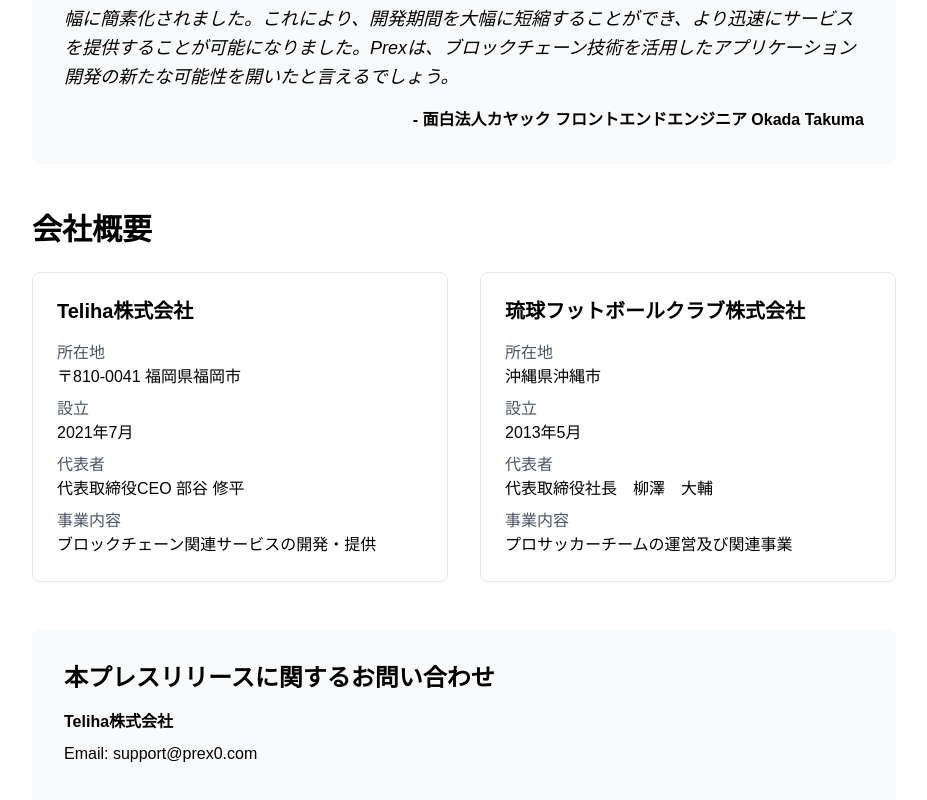
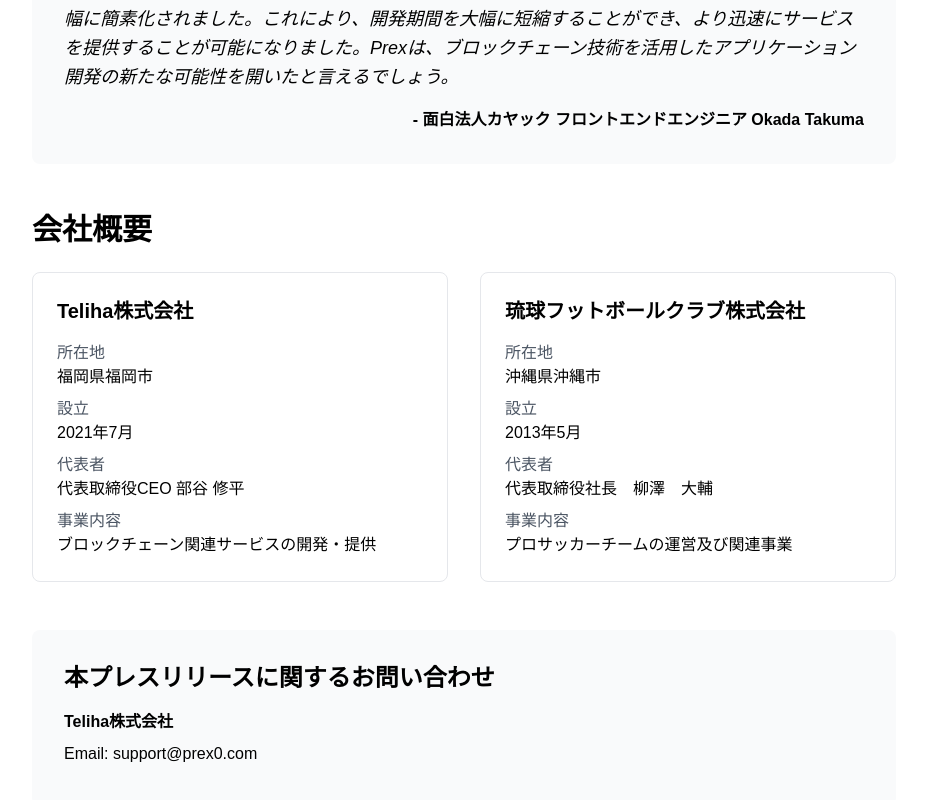
Before and after one commit to teliha/teliha-lp, a Next.js app: page /news/fc-ryukyu-partnership in a window 1280 px wide. Shown: the part 2960-3760 px from the top of the page, without its empty margins (176-1103 px from the left). Built offline with nearby package versions, Linux system fonts and the light colour scheme.

Commit message:
Update page.tsx

```diff
--- a/app/news/fc-ryukyu-partnership/page.tsx
+++ b/app/news/fc-ryukyu-partnership/page.tsx
@@ -200,7 +200,7 @@
                 <dl className="space-y-2">
                   <div>
                     <dt className="text-gray-600">所在地</dt>
-                    <dd>〒810-0041 福岡県福岡市</dd>
+                    <dd>福岡県福岡市</dd>
                   </div>
                   <div>
                     <dt className="text-gray-600">設立</dt>
```
